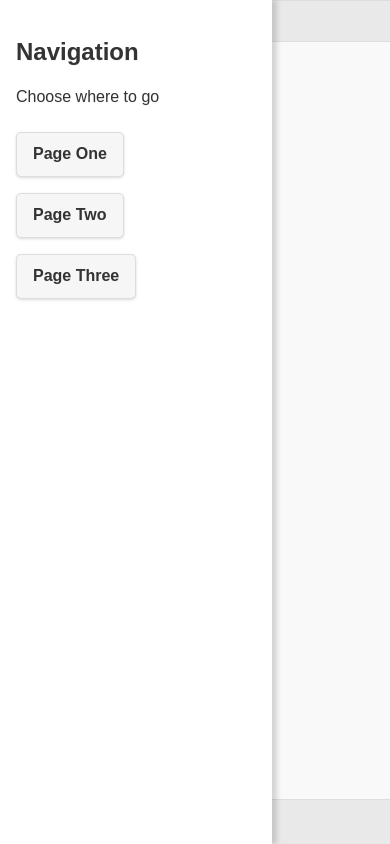
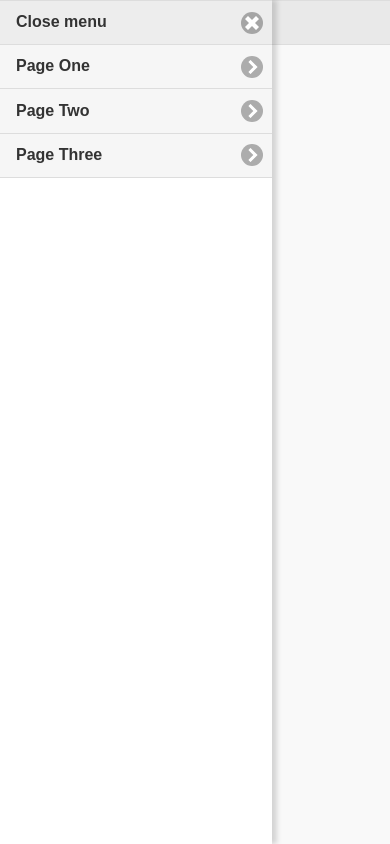
Before and after one commit to FakeDoorComputing/navigation, a plain HTML site: page www/index.html in a window 390 px wide. Both pictures are taken after a click on the button "Menu". Drawn offline with Linux system fonts and the light colour scheme; some packages are replaced by stand-ins of ours.

Commit message:
Add files via upload

```diff
--- a/www/index.html
+++ b/www/index.html
@@ -8,98 +8,59 @@
 		<script src="jquery-mobile/jquery.mobile-1.4.5.min.js" type="text/javascript"></script>
 		<link href="jquery-mobile/jquery.mobile-1.4.5.min.css" rel="stylesheet" type="text/css">
 
+    <script>
+      $(function(){$("[data-role=panel]").enhanceWithin().panel();});
+    </script>
+
 	</head>
-
 
 	<body>
 
-<!-- PAGE ONE -->
-		<div data-role="page" id="pageone">
-
-<!-- Panel -->
-			<div data-role="panel" id="myPanel" data-display="overlay" data-position="left">
-    		<h2>Navigation</h2>
-    		<p>Choose where to go</p>
-				<a href="#pageone" class="ui-btn ui-btn-inline ui-shadow ui-corner-all ui-btn-a">Page One</a></br>
-				<a href="#pagetwo" class="ui-btn ui-btn-inline ui-shadow ui-corner-all ui-btn-a">Page Two</a></br>
-				<a href="#pagethree" class="ui-btn ui-btn-inline ui-shadow ui-corner-all ui-btn-a">Page Three</a>
+    <div data-role="panel" data-display="overlay" data-theme="a" id="naviPane" data-position="left">
+      <ul data-role="listview">
+        <li data-icon="delete"><a href="#" data-rel="close">Close menu</a></li>
+        <li><a href="#pageone" data-transition="flip">Page One</a></li>
+        <li><a href="#pagetwo" data-transition="flip">Page Two</a></li>
+        <li><a href="#pagethree" data-transition="flip">Page Three</a></li>
+      </ul>
     </div>
 
-<!-- Header -->
+    <div data-role="page" id="pageone" data-title="Panel main"  data-position="fixed">
+
       <div data-role="header">
-				<h1></h1>
-				<a href="#myPanel" class="ui-btn ui-shadow ui-corner-all ui-icon-bars ui-btn-icon-notext">Menu</a>
+        <h1>Navigation Test</h1>
+        <a href="#naviPane" data-icon="bars" data-iconpos="notext">Menu</a>
       </div>
 
-<!-- Main Content -->
-  		<div data-role="main" class="ui-content">
+      <div role="main" class="ui-content jqm-content jqm-fullwidth">
         <h1>Page One</h1>
-  		</div>
-
-<!-- Footer -->
-  		<div data-role="footer" data-position="fixed">
-    		<h1>Page Footer</h1>
       </div>
     </div>
 
-		<!-- PAGE TWO -->
-				<div data-role="page" id="pagetwo">
 
-		<!-- Panel -->
-					<div data-role="panel" id="myPanel" data-display="overlay">
-		    		<h2>Navigation</h2>
-		    		<p>Choose where to go</p>
-						<a href="#pageone" class="ui-btn ui-btn-inline ui-shadow ui-corner-all ui-btn-a">Page One</a></br>
-						<a href="#pagetwo" class="ui-btn ui-btn-inline ui-shadow ui-corner-all ui-btn-a">Page Two</a></br>
-						<a href="#pagethree" class="ui-btn ui-btn-inline ui-shadow ui-corner-all ui-btn-a">Page Three</a>
+<div data-role="page" id="pagetwo" data-theme="b" data-position="fixed">
+
+    <div data-role="header">
+        <h1>Navigation Test</h1>
+        <a href="#naviPane" data-icon="bars" data-iconpos="notext">Menu</a>
     </div>
 
-		<!-- Header -->
-					<div data-role="header">
-						<h1></h1>
-						<a href="#myPanel" class="ui-btn ui-shadow ui-corner-all ui-icon-bars ui-btn-icon-notext">Menu</a>
+    <div data-role="main" class="ui-content">
+        <h1>Page Two</h2>
     </div>
 
-		<!-- Main Content -->
-		  		<div data-role="main" class="ui-content">
-		    		<h1>Page Two</h1>
 </div>
 
-		<!-- Footer -->
-		  		<div data-role="footer" data-position="fixed">
-		    		<h1>Page Footer</h1>
-		  		</div>
+<div data-role="page" id="pagethree" data-theme="a" data-position="fixed">
+
+    <div data-role="header">
+        <h1>Navigation Test</h1>
+        <a href="#naviPane" data-icon="bars" data-iconpos="notext">Menu</a>
     </div>
 
-				<!-- PAGE THREE -->
-						<div data-role="page" id="pagethree">
-
-				<!-- Panel -->
-							<div data-role="panel" id="myPanel" data-display="overlay">
-								<!--  <a data-rel="close" class="ui-icon-delete ui-btn-icon-left"></a> -->
-				    		<h2>Navigation</h2>
-				    		<p>Choose where to go</p>
-								<a href="#pageone" class="ui-btn ui-btn-inline ui-shadow ui-corner-all ui-btn-a">Page One</a></br>
-								<a href="#pagetwo" class="ui-btn ui-btn-inline ui-shadow ui-corner-all ui-btn-a">Page Two</a></br>
-								<a href="#pagethree" class="ui-btn ui-btn-inline ui-shadow ui-corner-all ui-btn-a">Page Three</a>
-				  		</div>
-
-				<!-- Header -->
-							<div data-role="header">
-								<h1></h1>
-								<a href="#myPanel" class="ui-btn ui-shadow ui-corner-all ui-icon-bars ui-btn-icon-notext">Menu</a>
-				  		</div>
-
-				<!-- Main Content -->
     <div data-role="main" class="ui-content">
         <h1>Page Three</h1>
     </div>
 
-				<!-- Footer -->
-				  		<div data-role="footer" data-position="fixed">
-				    		<h1>Page Footer</h1>
 </div>
-						</div>
-
 </body>
-</html>
```
Lines whose indentation alone changed are shown as unchanged.
